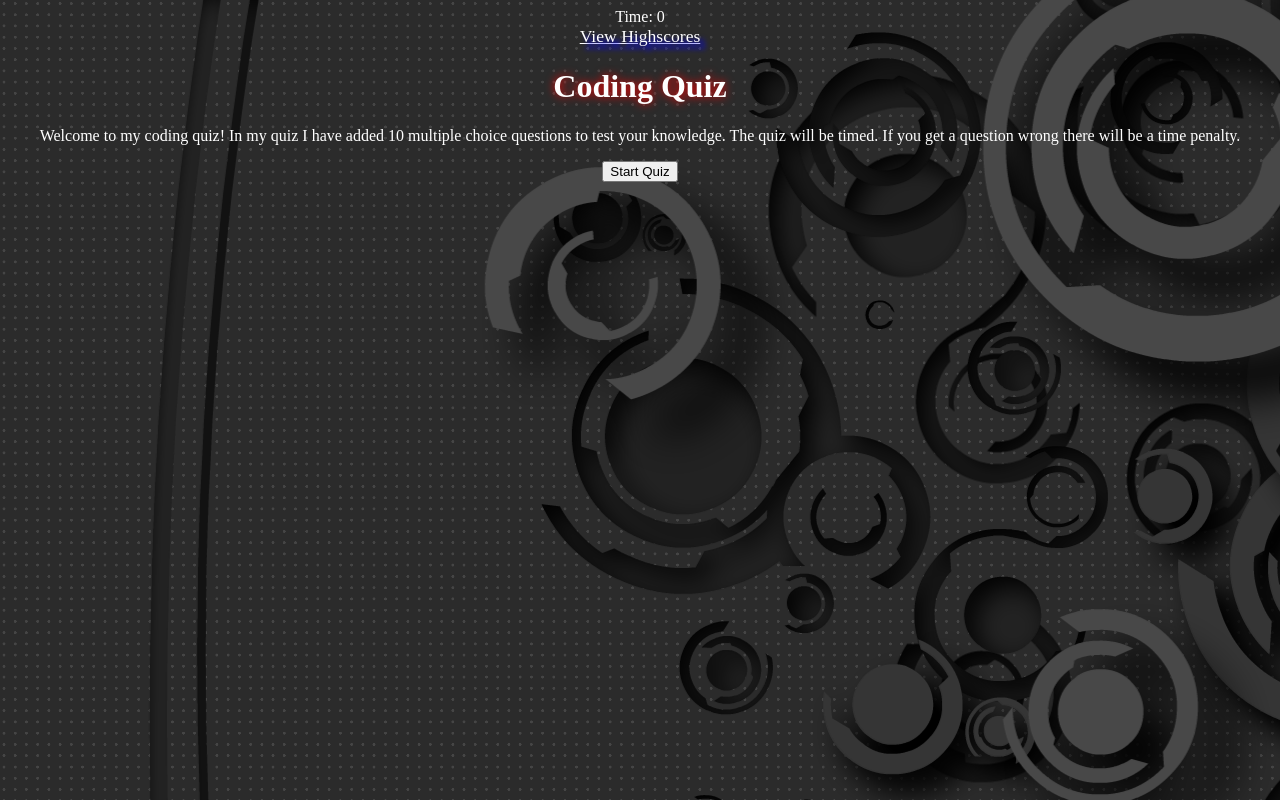
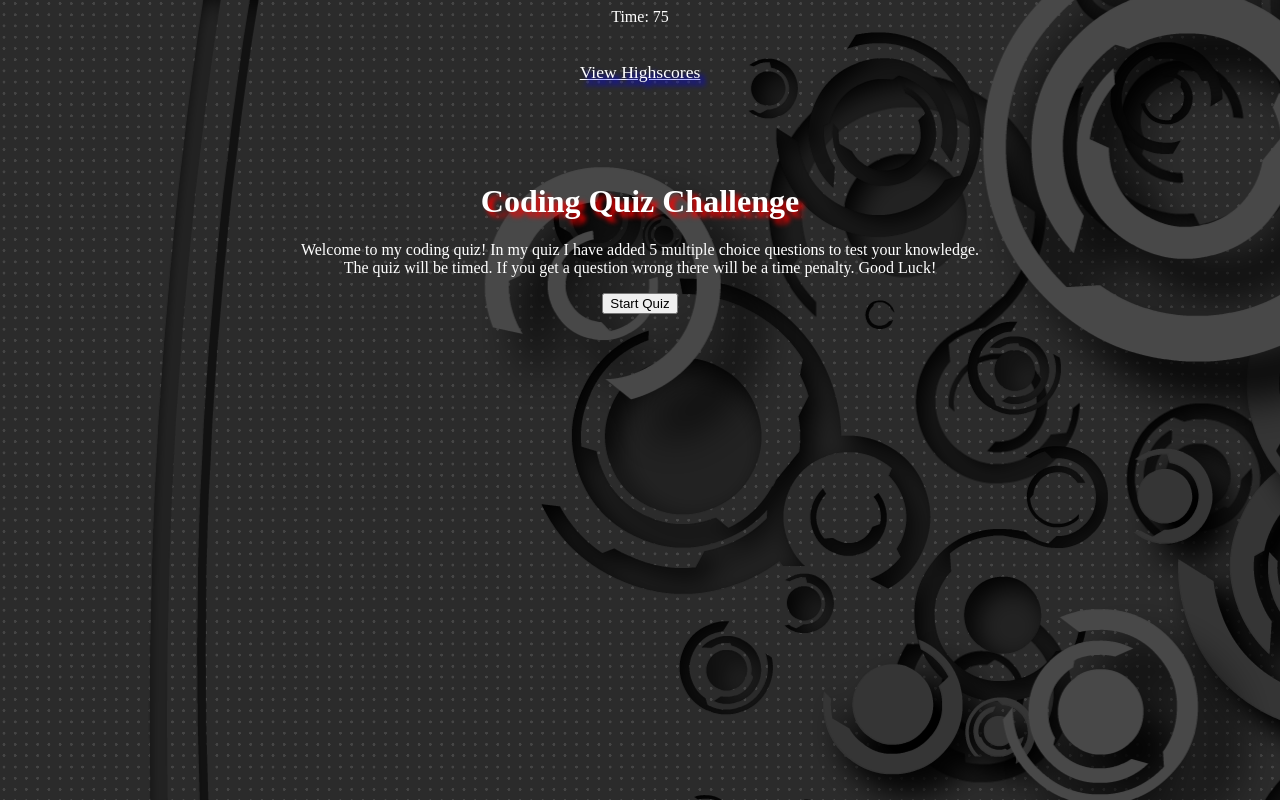
Before and after one commit to JJGAvery/web-api-code-quiz, a plain HTML site: page index.html in a window 1280 px wide. Drawn offline with Linux system fonts and the light colour scheme.

Commit message:
updated html file to 5 questions. added a break between the timer and high score divs to make it easier to read. chose 15 seconds for each question and added that to the starting time. added a wrapper class to the html file to keep the text centered in the body. added classes to the css file to define the wrapper section. added a hide class to hide the home section when the start quiz button is clicked. added the javascript defining factors for the start function of the quiz. tested the files and the home screen disappears after you click the start button to prepare for the question section of the quiz.

```diff
--- a/assets/css/style.css
+++ b/assets/css/style.css
@@ -1,10 +1,5 @@
-h1{
-    text-shadow: 0 0 10px red;
-    color:white;
-    text-align: center;
-}
-
-p{
+h1 {
+    text-shadow: 5px 5px 5px red;
     color:white;
     text-align: center;
 }
@@ -21,9 +16,22 @@ a{
     color:white;
 }
 
-/* body */
+
 body {
     background-image: url("../images/background.png");
     color:white;
     text-align: center;
 }
+
+.wrapper {
+    margin: 100px auto 0 auto;
+    max-width: 700px;
+}
+
+.hide {
+    display: none;
+}
+
+.start {
+    text-align: center;
+}
--- a/assets/js/script.js
+++ b/assets/js/script.js
@@ -1 +1,20 @@
 console.log(window)
+
+var startBtn = document.querySelector("#start");
+
+function startQuiz() {
+  // hide start screen
+  var homeScreenEl = document.getElementById("home");
+  homeScreenEl.setAttribute("class", "hide");
+
+  // start timer
+  timerId = setInterval(clockTick, 1000);
+
+  // show starting time
+  timerEl.textContent = time;
+
+  getQuestion();
+}
+
+// start quiz
+startBtn.onclick = startQuiz;
--- a/index.html
+++ b/index.html
@@ -5,21 +5,26 @@
     <meta http-equiv="X-UA-Compatible" content="IE=edge">
     <meta name="viewport" content="width=device-width, initial-scale=1.0">
     <link rel="stylesheet" href="./assets/css/style.css">
-    <title>Web Api Code Quiz</title>
+    <title>Document</title>
 </head>
 <body>
-    <div class="time">Time: <span id="time">0</span></div>
+    <div class="timer">Time: <span id="time">75</span></div>
 
-    <div class="score"><a href="">View Highscores</a></div>
+    <br></br>
 
-    <div id="startContainer" class="start">
-        <h1>Coding Quiz</h1>
+    <div class="scores"><a href="">View Highscores</a></div>
+
+    <div class="wrapper">
+      <div id="home" class="start">
+        <h1>Coding Quiz Challenge</h1>
         <p>
-          Welcome to my coding quiz! In my quiz I have added 10 multiple choice questions to test your knowledge. The quiz will be timed. If you get a question wrong there will be a time penalty.
+            Welcome to my coding quiz! In my quiz I have added 5 multiple choice questions to test your knowledge. The quiz will be timed. If you get a question wrong there will be a time penalty. Good Luck!
         </p>
-          <button id="start">Start Quiz</button>
+        <button id="start">Start Quiz</button>
       </div>
 
     <script src="./assets/js/script.js"></script>
+
+
 </body>
 </html>
```
